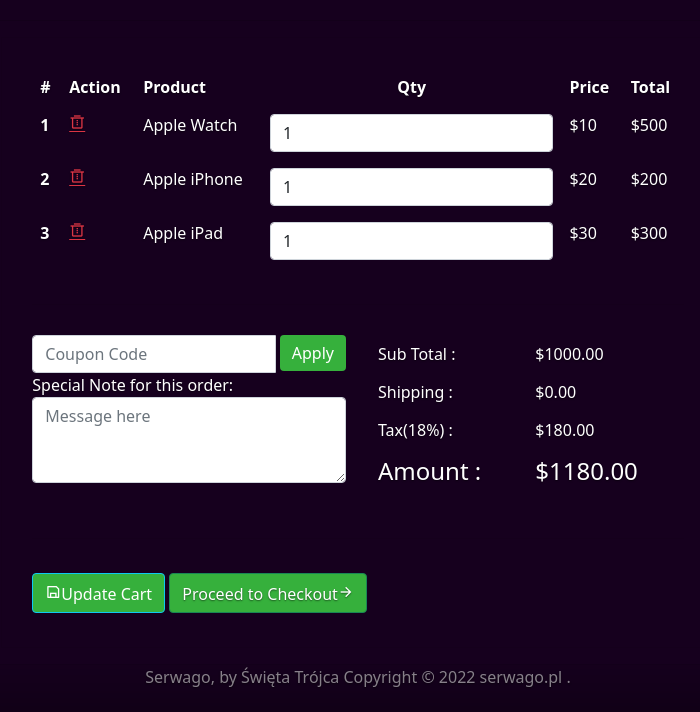
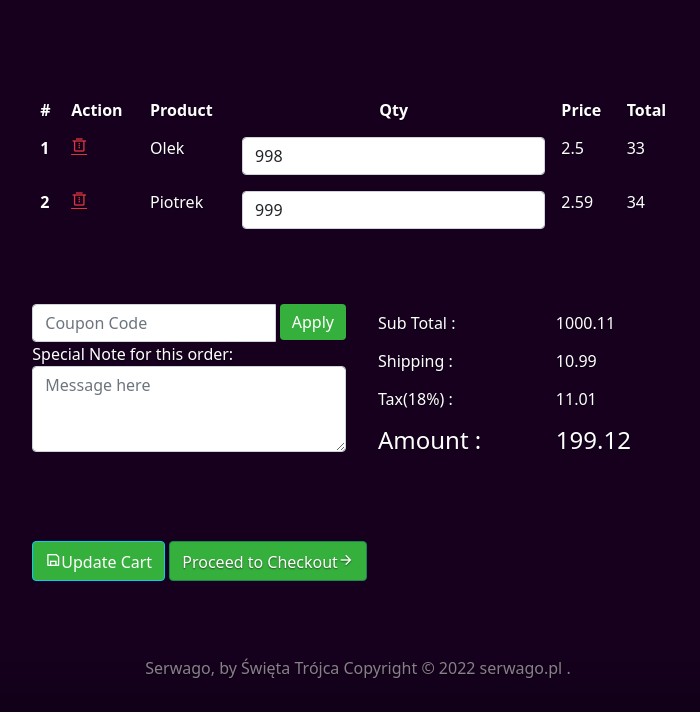
Before and after one commit to piekny27/serwago, a Flask app: page /cart in a window 1280 px wide. Shown: the part 88-800 px from the top of the page, without its empty margins (282-982 px from the left). Run offline with Flask 2, Linux system fonts and the light colour scheme; a user stored in the database is signed in; tables that the repository leaves empty hold one stand-in row (values such as "Sample post"); some libraries are stand-ins or nearby versions.

Commit message:
Update cart feature

```diff
--- a/serwago/forms.py
+++ b/serwago/forms.py
@@ -1,7 +1,7 @@
 from cProfile import label
 from secrets import choice
 from flask_wtf import FlaskForm
-from wtforms import StringField, PasswordField, SubmitField, IntegerField, FloatField, FieldList, Form, FormField
+from wtforms import StringField, PasswordField, SubmitField, IntegerField, FloatField, FieldList, Form, FormField, TextAreaField
 from wtforms.validators import Length, EqualTo, Email, DataRequired, ValidationError, Regexp
 from serwago.models import User
 
@@ -38,15 +38,21 @@
     zip_code = IntegerField(label="Nationality", validators=[DataRequired()])
     submit = SubmitField(label = "Save Profile")
 
-class ProductForm(Form):
+class ProductForm(FlaskForm):
     name = StringField(label="Name", validators=[DataRequired()])
     qty = IntegerField(label="Quantity", validators=[DataRequired()])
     total = IntegerField(label="Total", validators=[DataRequired()])
     price = FloatField(label="Price", validators=[DataRequired()])
+    class Meta:
+        csrf = False
+
 
 class CartForm(FlaskForm):
     products = FieldList(FormField(ProductForm), label="Products", min_entries=0, max_entries=999)
     amount = FloatField(label="Amount", validators=[DataRequired()])
+    sub_total = FloatField(label="Amount", validators=[DataRequired()])
+    tax = FloatField(label="Amount", validators=[DataRequired()])
+    shipping = FloatField(label="Amount", validators=[DataRequired()])
     coupon_code = StringField(label="Coupon code")
-    note_msg = StringField(label="Note message")
+    note_msg = TextAreaField(label="Note message")
     submit = SubmitField(label = "Submit")
--- a/serwago/routes.py
+++ b/serwago/routes.py
@@ -1,7 +1,7 @@
 from importlib.resources import path
 from unicodedata import name
 from flask import redirect, render_template, url_for, flash, request
-from serwago.models import DBConnection, User, UserProfile
+from serwago.models import DBConnection, User, UserProfile, Koszyk
 from flask_login import login_user, logout_user, login_required, current_user
 from serwago import app
 from serwago.forms import LoginForm, RegisterForm, ProfileForm, CartForm, ProductForm
@@ -105,15 +105,39 @@
 
 @app.route("/products")
 def products_page():
+    if current_user.is_authenticated:
+        form = CartForm()
+        product1 = ProductForm(name="Olek",qty=10,total=3,price=2.50)
+        product2 = ProductForm(name="Piotrek",qty=999,total=3,price=2.59)
+
+        form.products.append_entry(product1)
+        form.products.append_entry(product2)
+
+
+
+
+        return render_template("base.html", form=form)
     return render_template("products.html")
 
 @app.route("/cart")
 def cart_page():
+    form = CartForm()
     if current_user.is_authenticated:
-        cart_form = CartForm()
-        product_form = ProductForm(name="Olek",qty=10,total=3,price=2.50)
-        cart_form.products.append_entry(CartForm())
-    return render_template("cart.html")
+        current_user.cart.towar
+        product1 = ProductForm(name="Olek",qty=998,total=33,price=2.50)
+        product2 = ProductForm(name="Piotrek",qty=999,total=34,price=2.59)
+
+        form.products.append_entry(product1)
+        form.products.append_entry(product2)
+        form.amount = 199.12
+        form.shipping = 10.99
+        form.tax = 11.01
+        form.sub_total = 1000.11
+
+
+
+        return render_template("cart.html", form=form)
+    return render_template("cart.html", form=form)
 
 
 @app.route("/reset_pwd")
--- a/serwago/templates/cart.html
+++ b/serwago/templates/cart.html
@@ -57,42 +57,25 @@
                                                     </tr>
                                                 </thead>
                                                 <tbody>
+                                                    {% if current_user.is_authenticated %}
+                                                    {% set count = namespace(value=1) %}
+                                                    {% for product in form.products %}
                                                     <tr>
-                                                        <th scope="row">1</th>
+                                                        <th scope="row">{{count.value}}</th>
                                                         <td><a href="#" class="text-danger"><i class="ri-delete-bin-3-line"></i></a></td>
-                                                        <td>Apple Watch</td>
+                                                        <td>{{product.form.name.object_data.data}}</td>
                                                         <td>
                                                             <div class="form-group mb-0">
-                                                                <input type="number" class="form-control cart-qty" name="cartQty1" id="cartQty1" value="1">
+                                                                {{ product.form.qty(class="form-control", value=product.form.qty.object_data.data) }}
                                                             </div>
                                                         </td>
-                                                        <td>$10</td>
-                                                        <td class="text-right">$500</td>
+                                                        <td>{{product.data['price'].data}}</td>
+                                                        <!-- wymnoz pan mi to i daj do total -->
+                                                        <td class="text-right">{{product.form.total.object_data.data}}</td>
                                                     </tr>
-                                                    <tr>
-                                                        <th scope="row">2</th>
-                                                        <td><a href="#" class="text-danger"><i class="ri-delete-bin-3-line"></i></a></td>
-                                                        <td>Apple iPhone</td>
-                                                        <td>
-                                                            <div class="form-group mb-0">
-                                                                <input type="number" class="form-control cart-qty" name="cartQty2" id="cartQty2" value="1">
-                                                            </div>
-                                                        </td>
-                                                        <td>$20</td>
-                                                        <td class="text-right">$200</td>
-                                                    </tr>
-                                                    <tr>
-                                                        <th scope="row">3</th>
-                                                        <td><a href="#" class="text-danger"><i class="ri-delete-bin-3-line"></i></a></td>
-                                                        <td>Apple iPad</td>
-                                                        <td>
-                                                            <div class="form-group mb-0">
-                                                                <input type="number" class="form-control cart-qty" name="cartQty3" id="cartQty3" value="1">
-                                                            </div>
-                                                        </td>
-                                                        <td>$30</td>
-                                                        <td class="text-right">$300</td>
-                                                    </tr>
+                                                    {% set count.value = count.value + 1 %}
+                                                    {% endfor %}
+                                                    {% endif %}
                                                 </tbody>
                                             </table>
                                         </div>
@@ -104,15 +87,15 @@
                                                     <form>
                                                         <div class="form-group">
                                                             <div class="input-group">
-                                                                <input type="search" class="form-control" placeholder="Coupon Code" aria-label="Search" aria-describedby="button-addonTags">
+                                                                {{ form.coupon_code( placeholder="Coupon Code", class="form-control") }}
                                                                 <div class="input-group-append">
-                                                                    <button id="apply_coupon" class="input-group-text" type="submit" id="button-addonTags">Apply</button>
+                                                                    <button id="apply_coupon" class="input-group-text" type="submit" id="button-addonTags" value="apply">Apply</button>
                                                                 </div>
                                                             </div>
                                                         </div>
                                                         <div class="form-group">
                                                             <label for="specialNotes">Special Note for this order:</label>
-                                                            <textarea class="form-control" name="specialNotes" id="specialNotes" rows="3" placeholder="Message here"></textarea>
+                                                            {{ form.note_msg( placeholder="Message here", class="form-control", id="specialNotes", rows="3") }}
                                                         </div>
                                                     </form>
                                                 </div>
@@ -123,19 +106,19 @@
                                                         <tbody>
                                                             <tr>
                                                                 <td>Sub Total :</td>
-                                                                <td>$1000.00</td>
+                                                                <td>{{form.sub_total}}</td>
                                                             </tr>
                                                             <tr>
                                                                 <td>Shipping :</td>
-                                                                <td>$0.00</td>
+                                                                <td>{{form.shipping}}</td>
                                                             </tr>
                                                             <tr>
                                                                 <td>Tax(18%) :</td>
-                                                                <td>$180.00</td>
+                                                                <td>{{form.tax}}</td>
                                                             </tr>
                                                             <tr>
                                                                 <td class="f-w-7 font-18"><h4>Amount :</h4></td>
-                                                                <td class="f-w-7 font-18"><h4>$1180.00</h4></td>
+                                                                <td class="f-w-7 font-18"><h4>{{form.amount}}</h4></td>
                                                             </tr>
                                                         </tbody>
                                                     </table>
```
